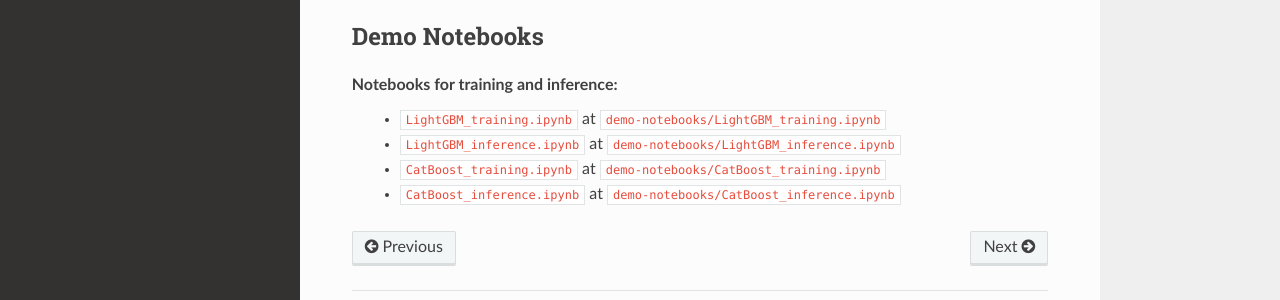
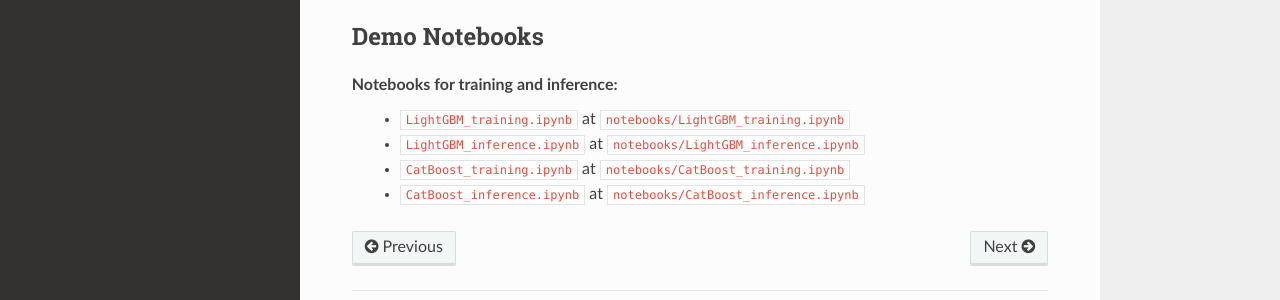
Before and after one commit to ecmwf-projects/ai-vegetation-fuel, a Sphinx documentation site: the page built from docs/intro.rst, in a window 1280 px wide and 1275 px high. Shown: the part 879-1179 px from the top of the window. Built offline with Sphinx 7.4.7 and the Read the Docs theme 2.0.0, drawn with Linux system fonts in a browser that asks for light colours.

Commit message:
update path to notebooks

```diff
--- a/docs/index.rst
+++ b/docs/index.rst
@@ -23,7 +23,7 @@
 We recommend you go through the Getting Started section to first set up your development environment.
 Once you have the input data (as ``.nc`` NetCDF files) and the dependencies installed,
 you can either refer to the example notebooks
-in ``demo-notebooks/`` or go through the further notes on preprocessing, training and testing. More details
+in ``notebooks/`` or go through the further notes on preprocessing, training and testing. More details
 can be found in the Module API docs in the index below.
 
 .. toctree::
--- a/docs/intro.rst
+++ b/docs/intro.rst
@@ -46,7 +46,7 @@
 ---------------
 
 Notebooks for training and inference:
- - ``LightGBM_training.ipynb`` at ``demo-notebooks/LightGBM_training.ipynb``
- - ``LightGBM_inference.ipynb`` at  ``demo-notebooks/LightGBM_inference.ipynb``
- - ``CatBoost_training.ipynb`` at ``demo-notebooks/CatBoost_training.ipynb``
- - ``CatBoost_inference.ipynb`` at  ``demo-notebooks/CatBoost_inference.ipynb``
+ - ``LightGBM_training.ipynb`` at ``notebooks/LightGBM_training.ipynb``
+ - ``LightGBM_inference.ipynb`` at  ``notebooks/LightGBM_inference.ipynb``
+ - ``CatBoost_training.ipynb`` at ``notebooks/CatBoost_training.ipynb``
+ - ``CatBoost_inference.ipynb`` at  ``notebooks/CatBoost_inference.ipynb``
```
Also changed, not shown: 1 other file.
